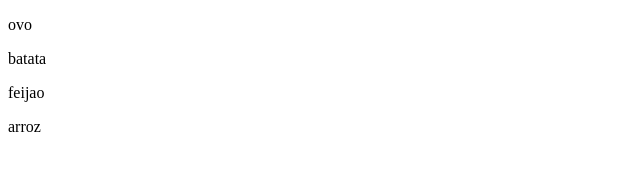
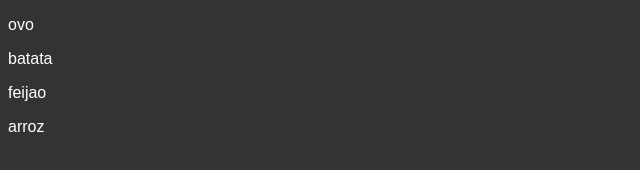
Before and after one commit to kennedy-f/mapGenerator, a plain HTML site: page index.html in a window 1280 px wide. Shown: the whole page, without its empty margins (0-640 px from the left). Drawn offline with Linux system fonts and the light colour scheme.

```diff
--- /dev/null
+++ b/css/main.css
@@ -0,0 +1,5 @@
+*, body, html {
+    background-color: #333333;
+    color: white;
+    font-family: Arial, Helvetica, sans-serif;
+}
--- a/index.html
+++ b/index.html
@@ -6,6 +6,7 @@
     <title>Document</title>
     <script src="/js/jquery-3.4.1.min.js"></script>
     <script src="/js/main.js"></script>
+    <link rel="stylesheet" href="/css/main.css">
 </head>
 <body>
     <div id="matriz">
```
